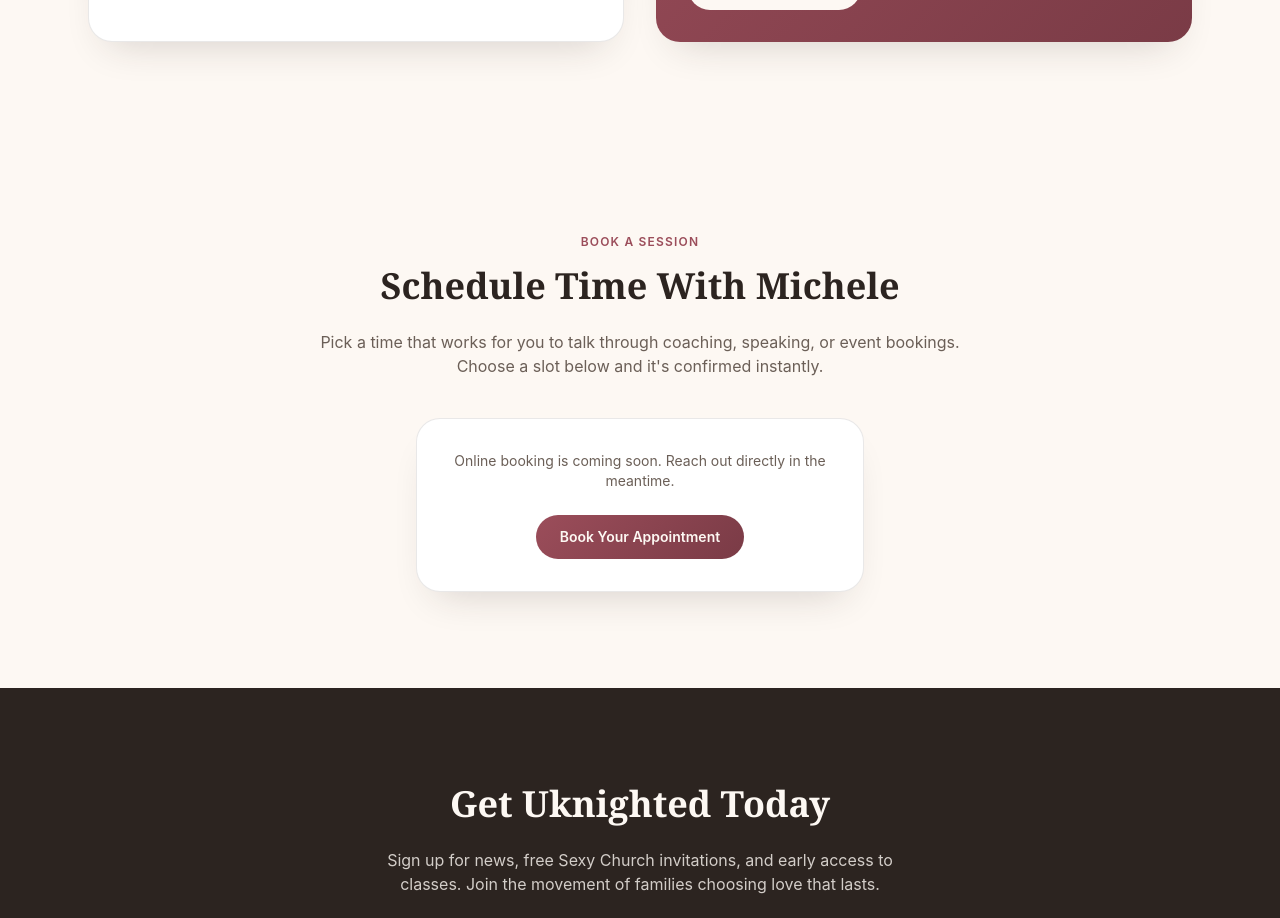
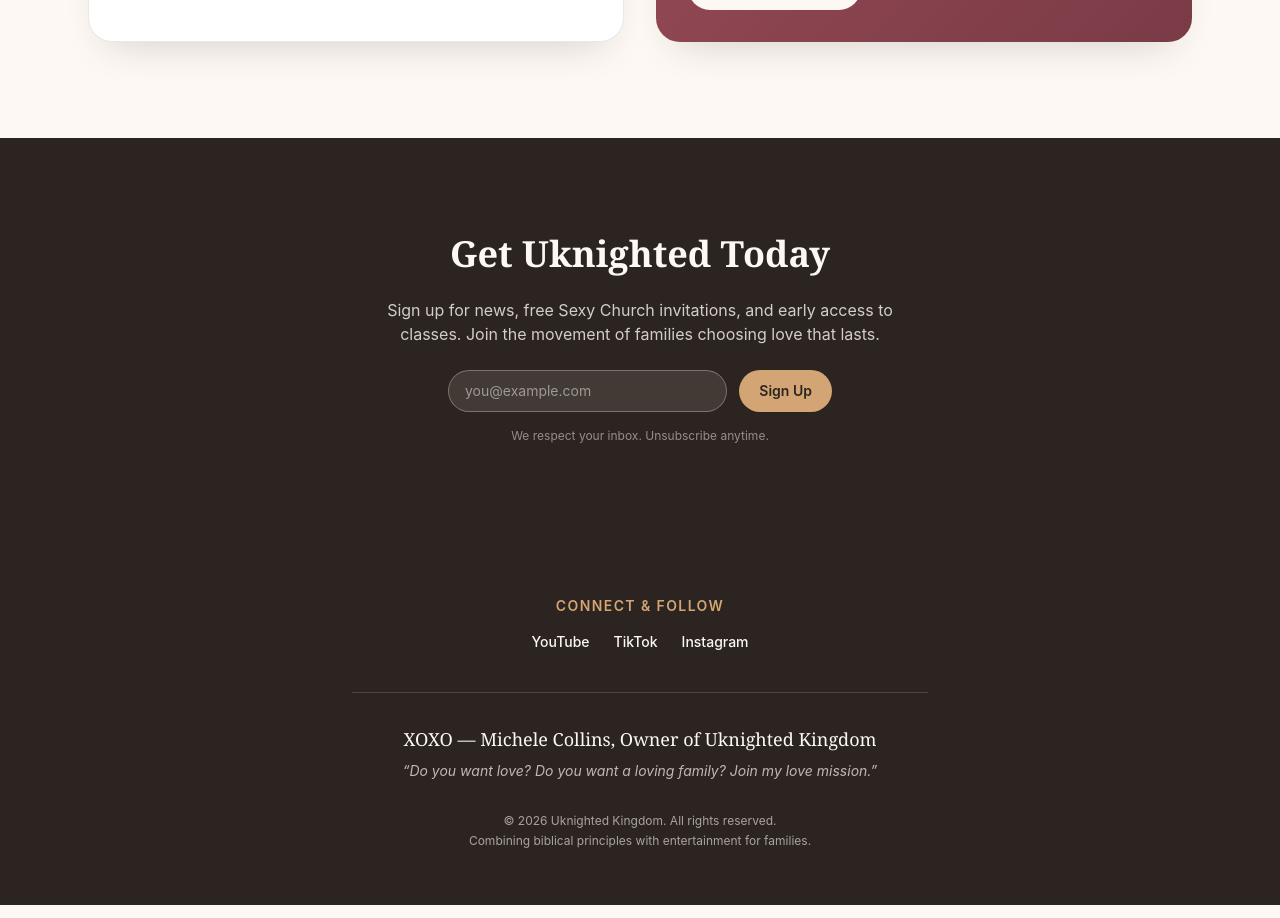
Before and after one commit to lbishopks/kingdom, a Next.js app: page / in a window 1280 px wide. Shown: the part 6080-6998 px from the top of the page. Built offline with nearby package versions, Linux system fonts and the light colour scheme.

Commit message:
Remove public Book section, hide Calendly until payment

```diff
--- a/src/app/page.tsx
+++ b/src/app/page.tsx
@@ -3,7 +3,6 @@
 import { site, videoSlots } from "@/lib/site";
 import { getContent } from "@/lib/content";
 import NewsletterForm from "@/components/NewsletterForm";
-import CalendlyEmbed from "@/components/CalendlyEmbed";
 import CheckoutButton from "@/components/CheckoutButton";
 
 export const dynamic = "force-dynamic";
@@ -448,28 +447,10 @@
             lives in content.offers.alsoAvailable / admin dashboard if it's needed again. */}
       </section>
 
-      {/* BOOK */}
-      <section id="book" className="mx-auto max-w-6xl px-6 py-24">
-        <div className="mx-auto max-w-2xl text-center">
-          <p className="text-xs font-semibold uppercase tracking-widest text-deeprose">{content.booking.eyebrow}</p>
-          <h2 className="mt-4 font-display text-3xl font-bold text-ink sm:text-4xl">{content.booking.heading}</h2>
-          <p className="mt-6 text-muted">{content.booking.description}</p>
-        </div>
-
-        {content.booking.calendlyUrl ? (
-          <CalendlyEmbed url={content.booking.calendlyUrl} />
-        ) : (
-          <div className="mx-auto mt-10 max-w-md rounded-3xl border border-ink/10 bg-white p-8 text-center card-shadow">
-            <p className="text-sm text-muted">Online booking is coming soon. Reach out directly in the meantime.</p>
-            <a
-              href={`mailto:${site.email}`}
-              className="mt-6 inline-block rounded-full gradient-rose px-6 py-3 text-sm font-semibold text-cream transition hover:opacity-90"
-            >
-              {content.booking.buttonText}
-            </a>
-          </div>
-        )}
-      </section>
+      {/* BOOK section removed from public display per request — customers should not be able
+          to schedule an appointment until after they've paid. The Calendly embed now only
+          appears on the post-payment /checkout/success page. Content model (content.booking)
+          and CalendlyEmbed component are left intact for that purpose. */}
 
       {/* JOIN */}
       <section id="join" className="bg-ink py-24 text-cream">
```
